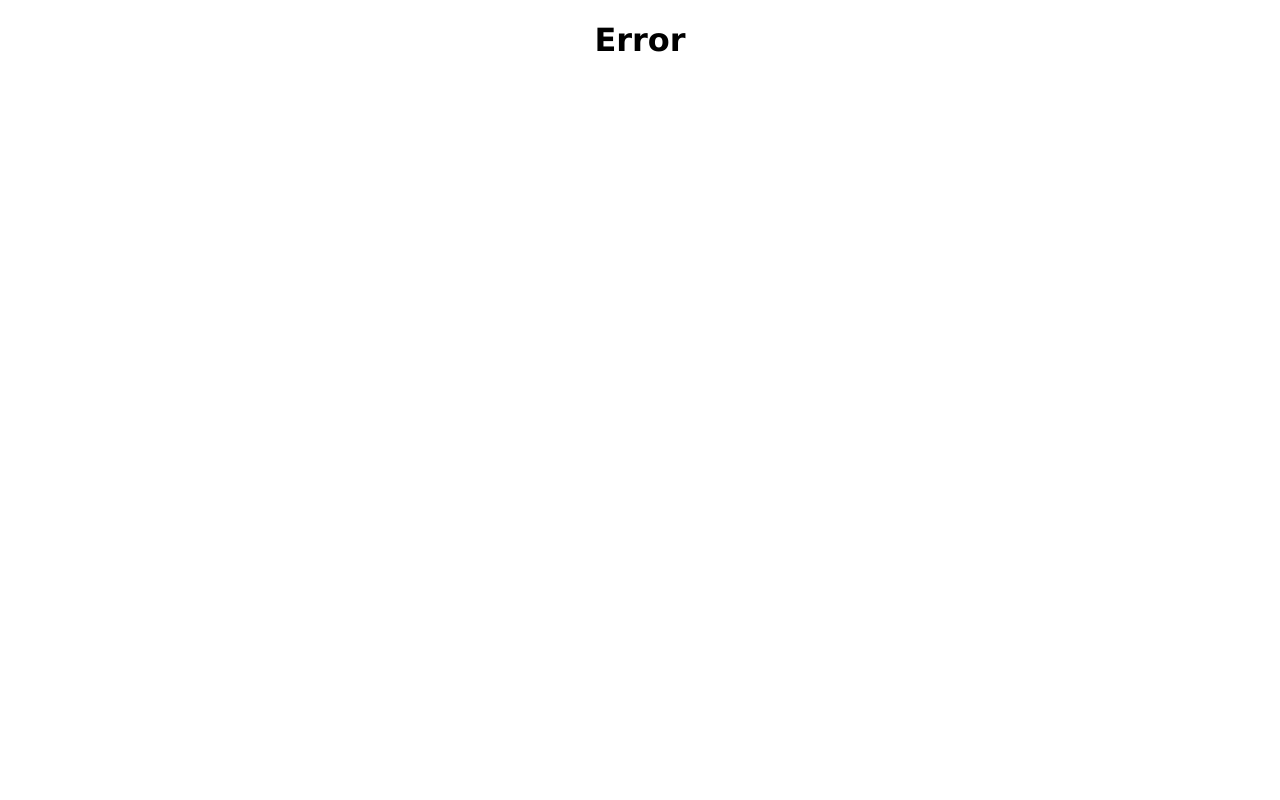
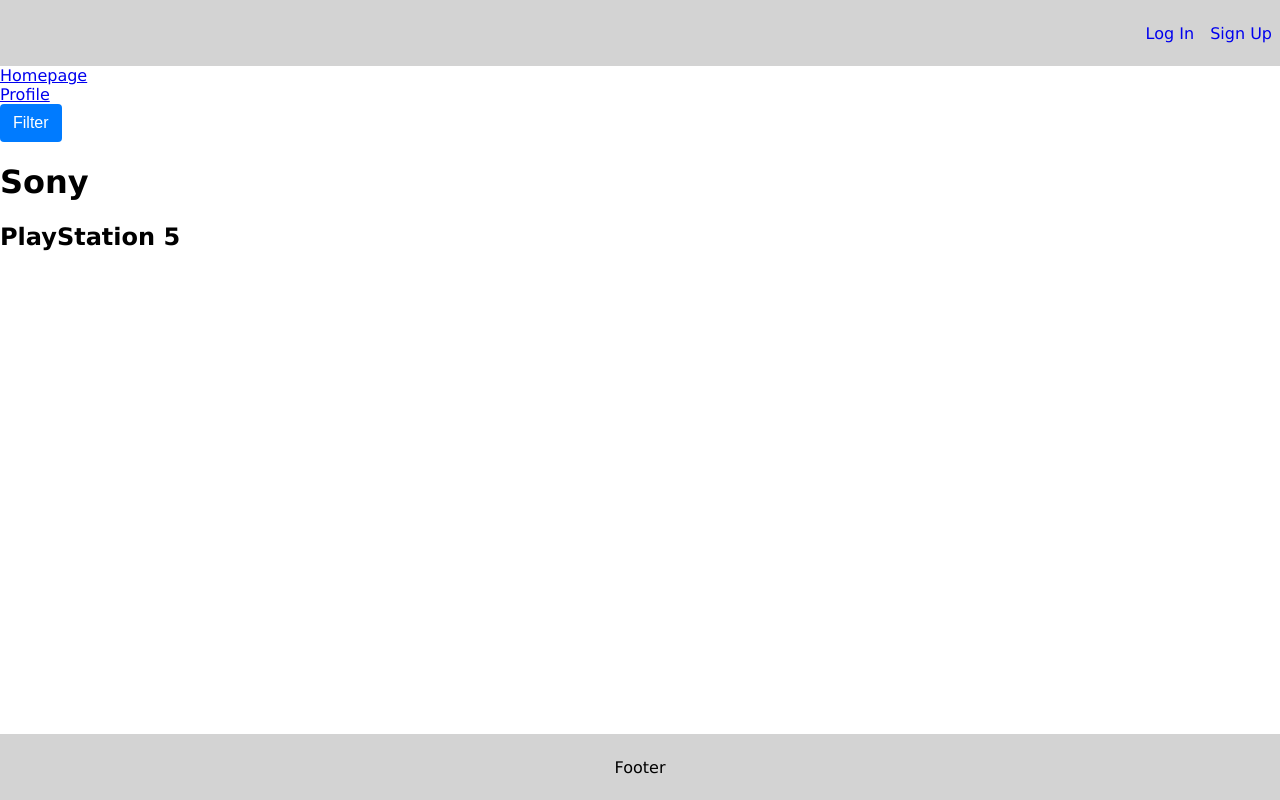
Before and after one commit to HarrisSte/BUGbytes, a React (Vite) app in the folder client/: page /gamespage in a window 1280 px wide. Before the commit this address had no page. Built offline with nearby package versions, Linux system fonts and the light colour scheme.

Commit message:
made the games page

```diff
--- a/client/src/main.jsx
+++ b/client/src/main.jsx
@@ -16,6 +16,7 @@
 import Profile from "./pages/Profile";
 import Login from "./pages/Login";
 import Register from "./pages/Register";
+import GamesPage from './pages/GamesPage';
 
 import ProtectedRoute from "./components/ProtectedRoute";
 
@@ -25,6 +26,7 @@
       <Route index element={<Homepage />} />
       <Route path="login" element={<Login />} />
       <Route path="register" element={<Register />} />
+      <Route path="gamespage" element={< GamesPage />} />
       <Route
         path="profile"
         element={
--- /dev/null
+++ b/client/src/pages/GamesPage.jsx
@@ -0,0 +1,23 @@
+import { Link } from 'react-router-dom';
+
+function GamesPage () {
+    return (
+        <div className='gamespage'>
+            <div className='homepage-button-gamespage'>
+                <Link to="/">Homepage</Link>
+            </div>
+            <div className='profile-button-gamespage'>
+                <Link to="/profile">Profile</Link>
+            </div>
+
+            <div className='filter-gamespage'>
+                <button type='button'>Filter</button>
+            </div>
+
+            <h1 className='parent-company'>Sony</h1>
+            <h2 className='console'>PlayStation 5</h2>
+        </div>
+    )
+}
+
+export default GamesPage
--- a/client/src/pages/Profile.jsx
+++ b/client/src/pages/Profile.jsx
@@ -1,7 +1,7 @@
-function Dashboard() {
+function Profile() {
   return (
-    <h1 className="page-title">Dashboard</h1>
+    <h1 className="page-title">Profile</h1>
   )
 }
 
-export default Dashboard
+export default Profile
--- /dev/null
+++ b/postcss.config.js
@@ -0,0 +1,6 @@
+module.exports = {
+  plugins: {
+    tailwindcss: {},
+    autoprefixer: {},
+  },
+}
```
Also changed, not shown: tailwind.config.js (added, +8 -0 lines).
